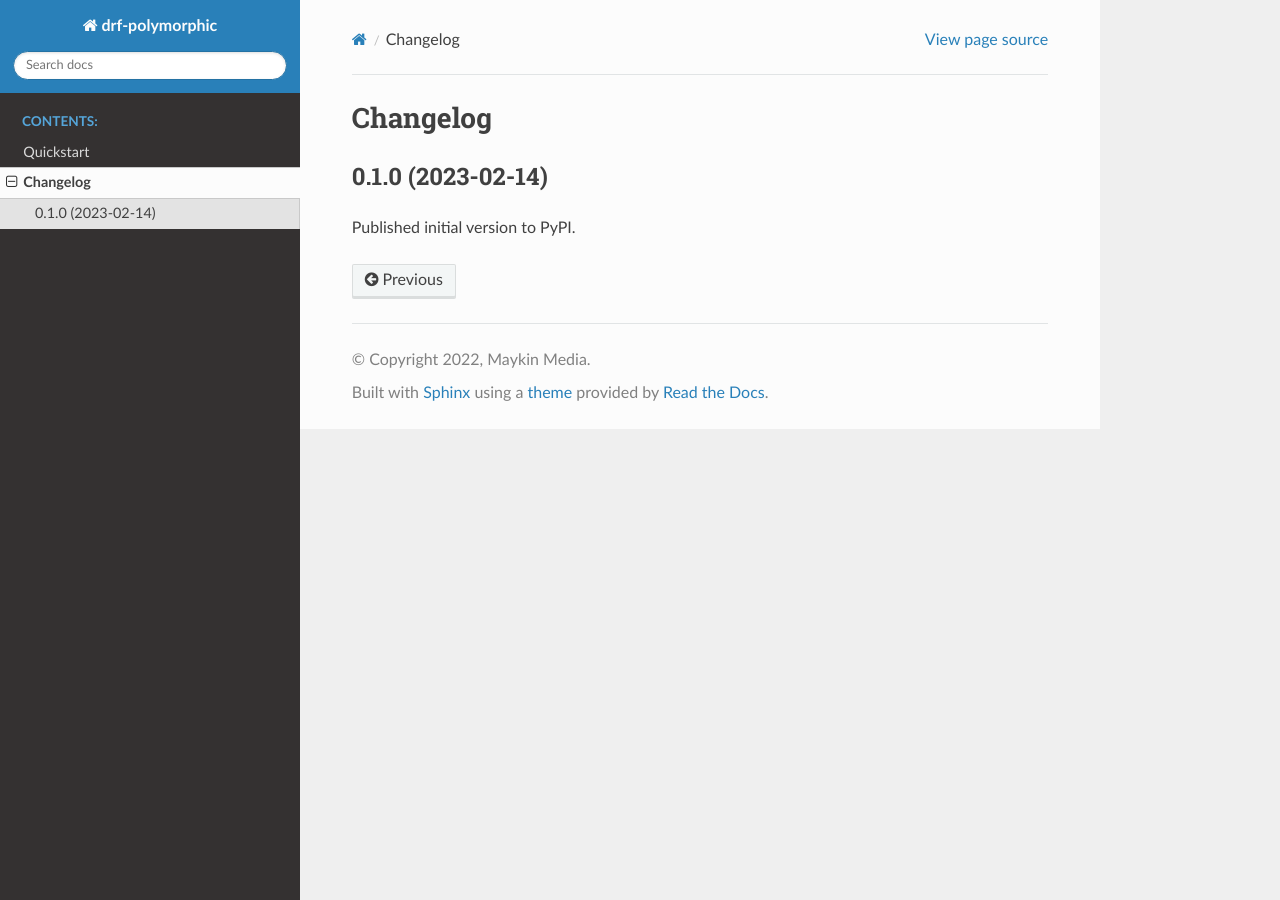
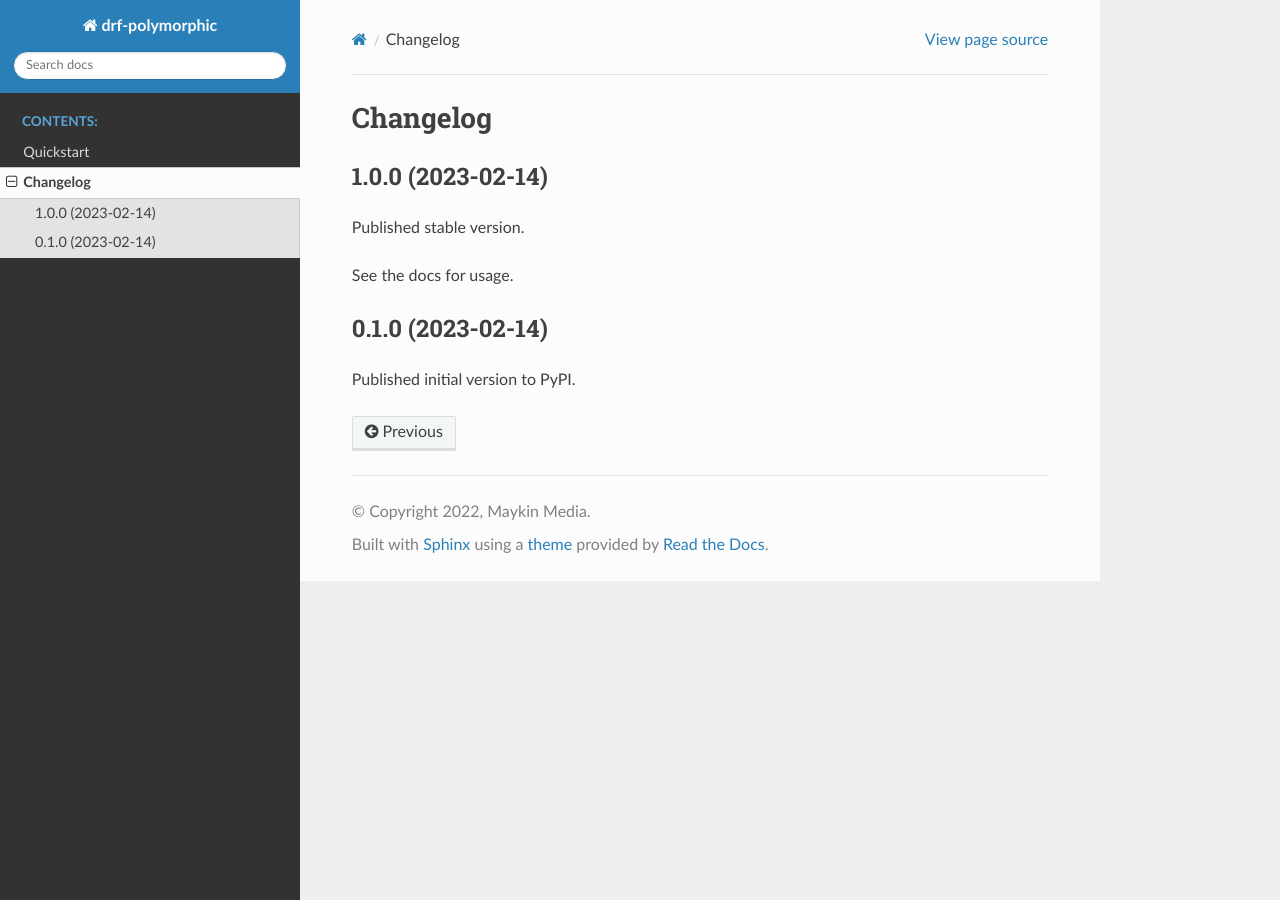
Before and after one commit to maykinmedia/drf-polymorphic, a Sphinx documentation site: the page built from docs/changelog.rst, in a window 1280 px wide. Built offline with Sphinx 7.4.7 and the Read the Docs theme 2.0.0, drawn with Linux system fonts in a browser that asks for light colours.

Commit message:
:bookmark: Bump version to 1.0.0

```diff
--- a/README.rst
+++ b/README.rst
@@ -1,7 +1,7 @@
 DRF-polymorphic
 ===============
 
-:Version: 0.1.0
+:Version: 1.0.0
 :Source: https://github.com/maykinmedia/drf-polymorphic
 :Keywords: django, rest, polymorphic
 
--- a/docs/changelog.rst
+++ b/docs/changelog.rst
@@ -1,6 +1,13 @@
 =========
 Changelog
 =========
+
+1.0.0 (2023-02-14)
+==================
+
+Published stable version.
+
+See the docs for usage.
 
 0.1.0 (2023-02-14)
 ==================
--- a/docs/conf.py
+++ b/docs/conf.py
@@ -26,7 +26,7 @@
 author = "Maykin Media"
 
 # The full version, including alpha/beta/rc tags
-release = "0.1.0"
+release = "1.0.0"
 
 
 # -- General configuration ---------------------------------------------------
--- a/setup.cfg
+++ b/setup.cfg
@@ -2,7 +2,7 @@
 # see http://setuptools.readthedocs.io/en/latest/setuptools.html#configuring-setup-using-setup-cfg-files
 [metadata]
 name = drf-polymorphic
-version = 0.1.0
+version = 1.0.0
 description = Polymorphic serializers without models
 long_description = file: README.rst
 url = https://github.com/maykinmedia/drf-polymorphic
```
Also changed, not shown: .bumpversion.cfg.
